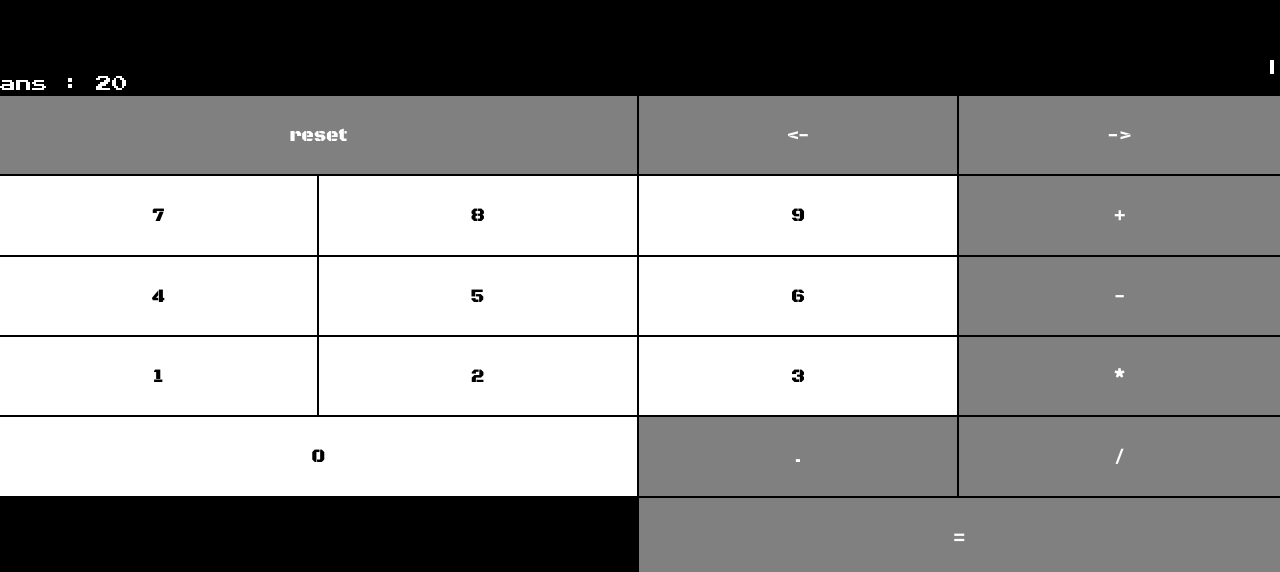
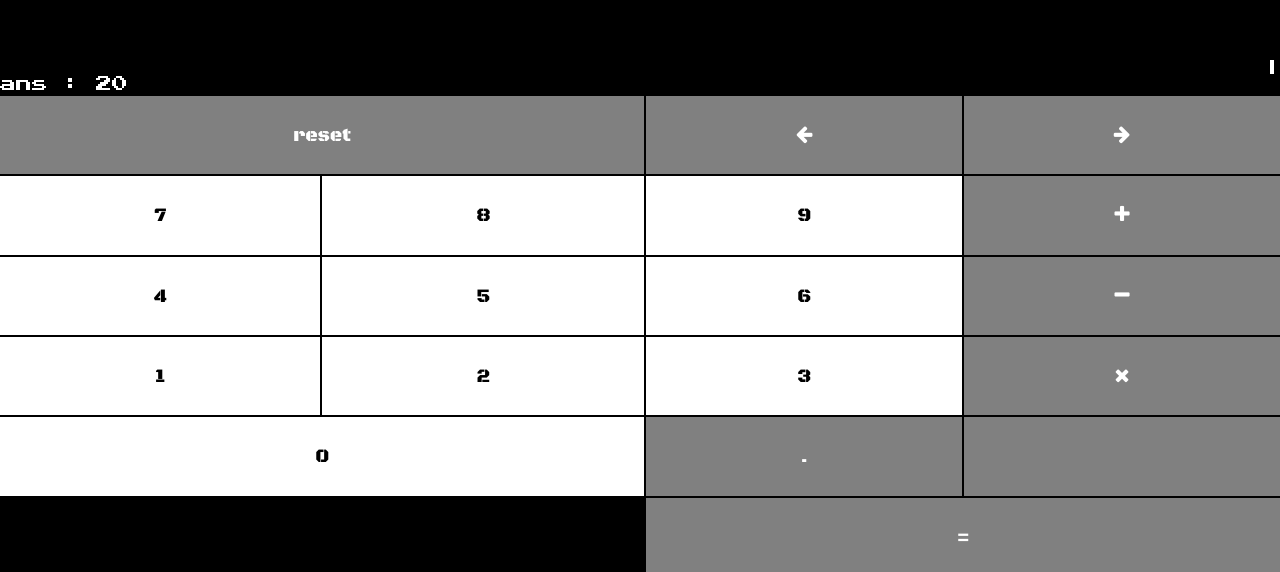
Before and after one commit to JohnDelta/react-calculator, a React (Create React App) app: page / in a window 1280 px wide. Shown: the part 228-800 px from the top of the page. Built offline with nearby package versions, Linux system fonts and the light colour scheme.

Commit message:
Bug fixed : button's i-fa-fa-icon element could enable button's on click listener which caused problems. Fixed it by applying pointer-events : none on i elements.

```diff
--- a/src/App.css
+++ b/src/App.css
@@ -71,6 +71,10 @@
 	border : none;
 	font-family: 'Black Ops One', cursive;
 	outline : none;
+}
+
+.Numpad button i {
+	pointer-events : none;
 }
 
 .number {
--- a/src/Numpad.js
+++ b/src/Numpad.js
@@ -32,7 +32,7 @@ class Numpad extends React.Component {
 				*/
 				let previousDisplay = [...this.props.displayText];
 				let left = previousDisplay.slice(0,this.props.cursorPos);
-				let current = [numpad.value];
+				let current = [numpad.symbol];
 				let right = previousDisplay
 					.slice(this.props.cursorPos,previousDisplay.length);
 				let res = [...left, ...current, ...right];
--- a/src/getDefaultNumpad.js
+++ b/src/getDefaultNumpad.js
@@ -6,25 +6,25 @@ export default function getDefaultNumpad() {
 			{
 				"id" : "numpadPlus",
 				"value" : "+",
-				"symbol" : "+",
+				"symbol" : <i className="fa fa-plus" />,
 				"class" : "operator"
 			},
 			{
 				"id" : "numpadMinus",
 				"value" : "-",
-				"symbol" : "-",
+				"symbol" : <i className="fa fa-minus" />,
 				"class" : "operator"
 			},
 			{
 				"id" : "numpadMultiply",
 				"value" : "*",
-				"symbol" : "*",
+				"symbol" : <i className="fa fa-times" />,
 				"class" : "operator"
 			},
 			{
 				"id" : "numpadDivide",
 				"value" : "/",
-				"symbol" : "/",
+				"symbol" : <i className="fa fa-divide" />,
 				"class" : "operator"
 			},
 			{
@@ -42,13 +42,13 @@ export default function getDefaultNumpad() {
 			{
 				"id" : "numpadLeftArrow",
 				"value" : "leftArrow",
-				"symbol" : "<-",
+				"symbol" : <i className="fa fa-arrow-left" />,
 				"class" : "operator"
 			},
 			{
 				"id" : "numpadRightArrow",
 				"value" : "rightArrow",
-				"symbol" : "->",
+				"symbol" : <i className="fa fa-arrow-right" />,
 				"class" : "operator"
 			},
 			{
```
